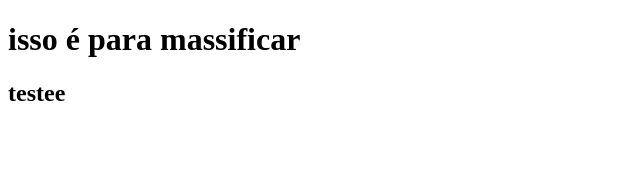
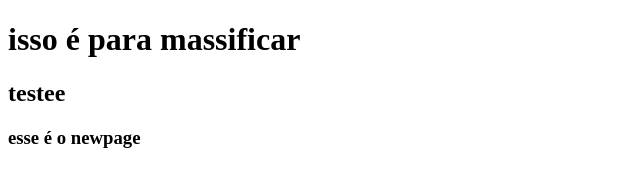
Before and after one commit to mvieira-coder/javascript-git, a plain HTML site: page index.html in a window 1280 px wide. Shown: the whole page, without its empty margins (0-640 px from the left). Drawn offline with Linux system fonts and the light colour scheme.

Commit message:
h3 da newpage

```diff
--- a/index.html
+++ b/index.html
@@ -10,6 +10,7 @@
 <body>
   <h1>isso é para massificar</h1>
   <h2>testee</h2>
+  <h3>esse é o newpage</h3>
   <script src="/script.js"></script>
 </body>
 
```
